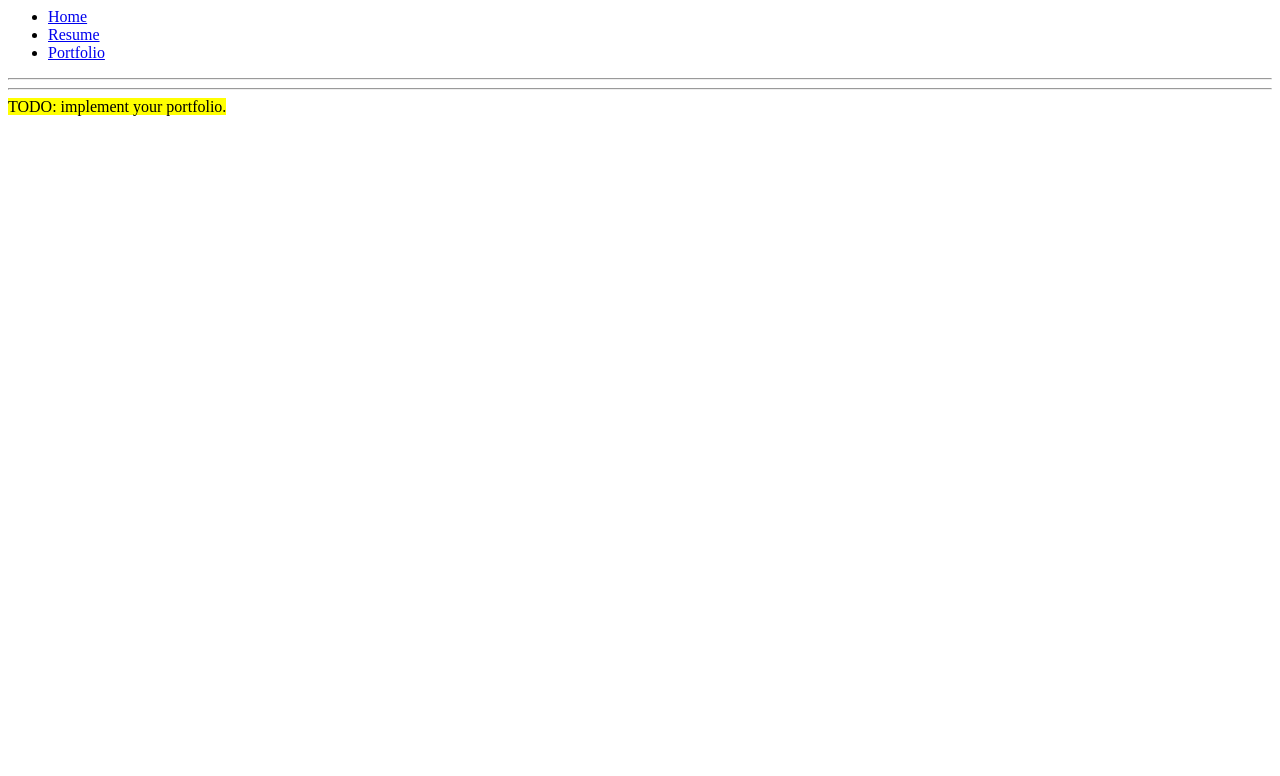
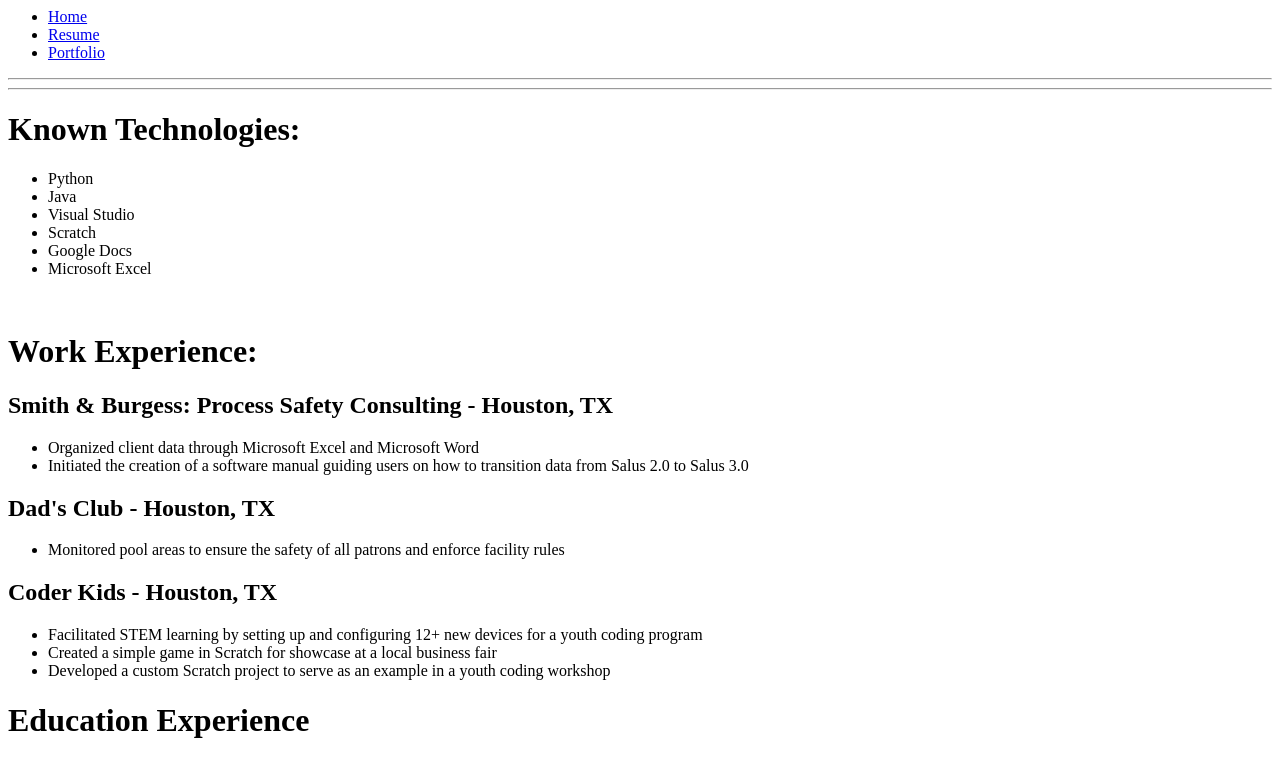
Before and after one commit to RHIT-marinonk/RHIT-marinonk.github.io, a plain HTML site: page resume.html in a window 1280 px wide. Drawn offline with Linux system fonts and the light colour scheme.

Commit message:
updated resume

```diff
--- a/resume.html
+++ b/resume.html
@@ -10,6 +10,33 @@
 		</ul>
 		<hr>
 		<hr>
-        <mark>TODO: implement your portfolio.</mark>
+		<h1>Known Technologies:</h1>
+        <ul>
+			<li>Python</li>
+			<li>Java</li>
+			<li>Visual Studio</li>
+			<li>Scratch</li>
+			<li>Google Docs</li>
+			<li>Microsoft Excel</li>
+		</ul>
+		<br>
+		<h1>Work Experience:</h1>
+		<h2>Smith & Burgess: Process Safety Consulting - Houston, TX</h2>
+		<ul>
+			<li>Organized client data through Microsoft Excel and Microsoft Word</li>
+			<li>Initiated the creation of a software manual guiding users on how to transition data from Salus 2.0 to Salus 3.0</li>
+		</ul>
+		<h2>Dad's Club - Houston, TX</h2>
+		<ul>
+			<li>Monitored pool areas to ensure the safety of all patrons and enforce facility rules</li>
+		</ul>
+		<h2>Coder Kids - Houston, TX</h2>
+		<ul>
+			<li>Facilitated STEM learning by setting up and configuring 12+ new devices for a youth coding program</li>
+			<li>Created a simple game in Scratch for showcase at a local business fair</li>
+			<li>Developed a custom Scratch project to serve as an example in a youth coding workshop</li>
+		</ul>
+		<h1>Education Experience</h1>
+		<h2></h2>
     </body>
 </html>
```
Also changed, not shown: index.html (+1 -1 lines).
